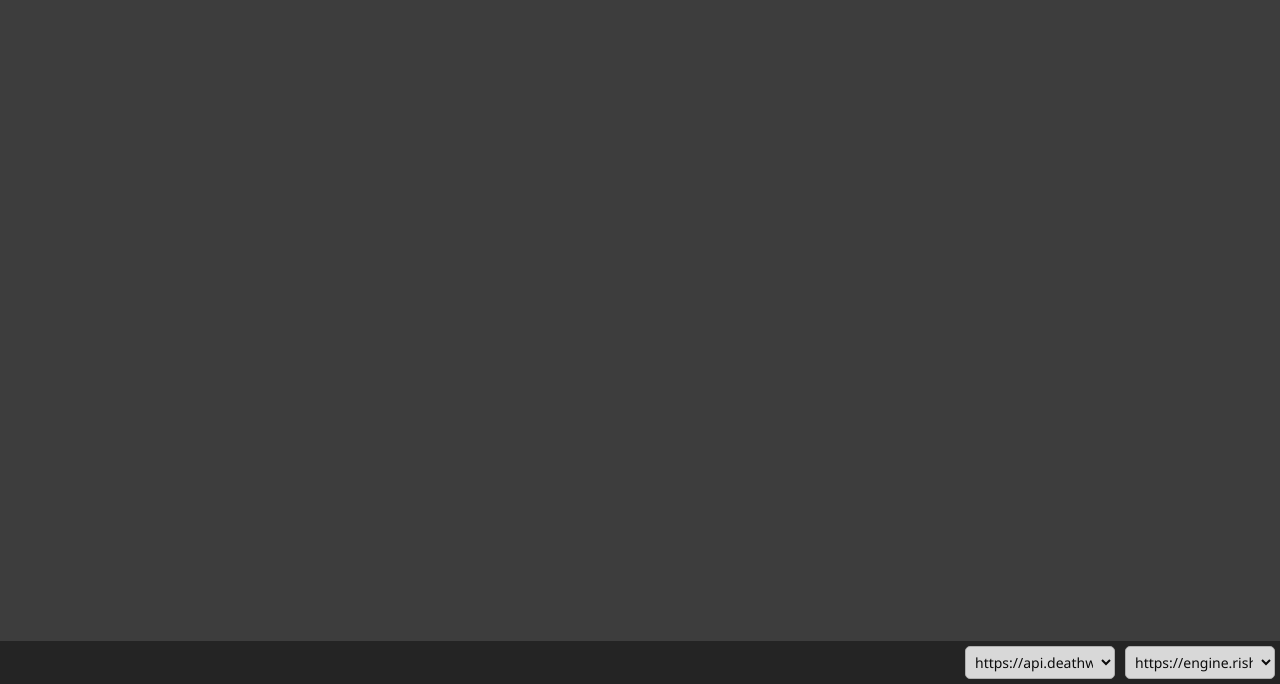
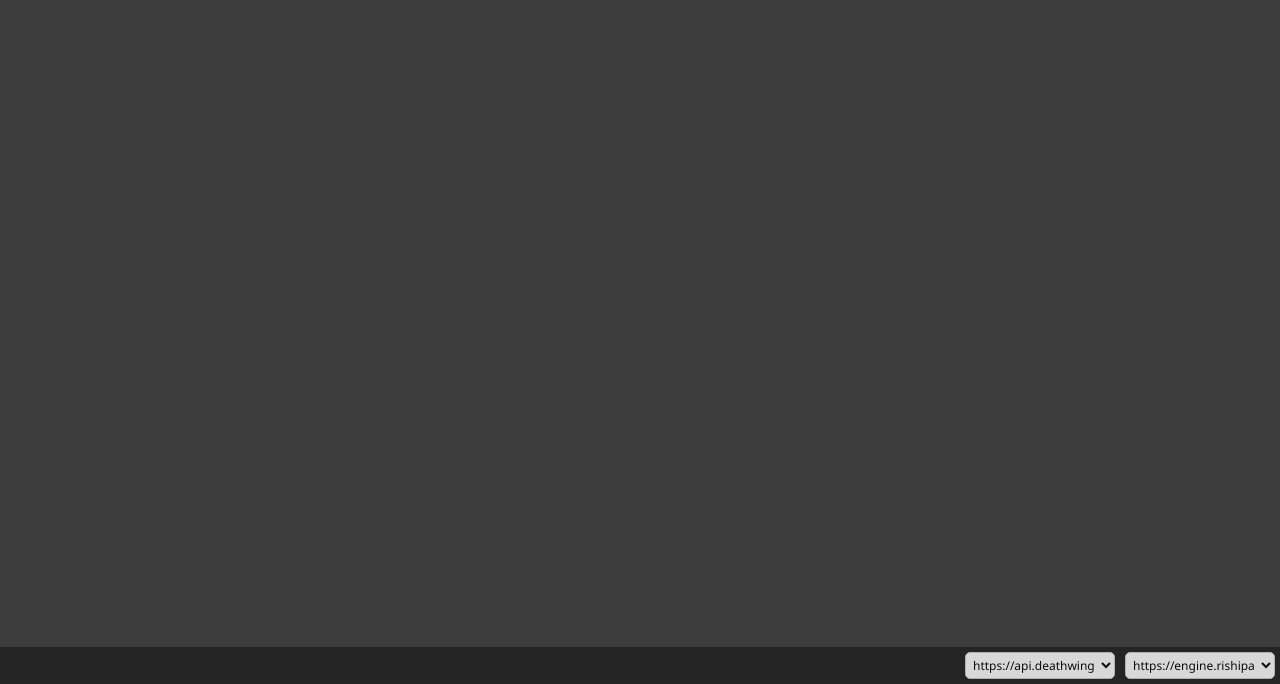
Before and after one commit to uswapinfo/uswapinfo.github.io, a plain HTML site: page index.html in a window 1280 px wide. Shown: the part 116-800 px from the top of the page. Drawn offline with nearby package versions, Linux system fonts and the light colour scheme; a script that the page names is missing.

Commit message:
Add files via upload

```diff
--- a/css/main.css
+++ b/css/main.css
@@ -134,8 +134,8 @@ html, body {
 
 /* Style for the dropdown box */
 .dropdown select {
-    padding: 5px;
-    font-size: 14px;
+    padding: 3px; /* Adjust the padding to reduce height */
+    font-size: 12px; /* Adjust the font size to reduce height */
     width: 150px; /* Adjust the width to your preference */
     border: 1px solid #ccc; /* Add a border */
     border-radius: 5px; /* Add rounded corners */
```
